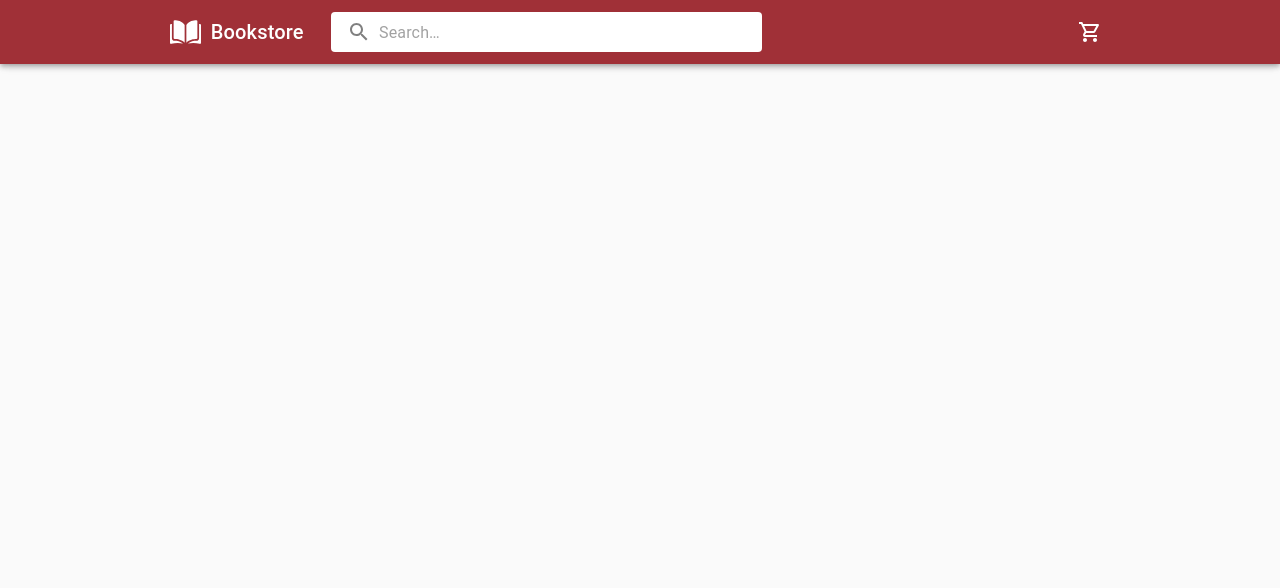
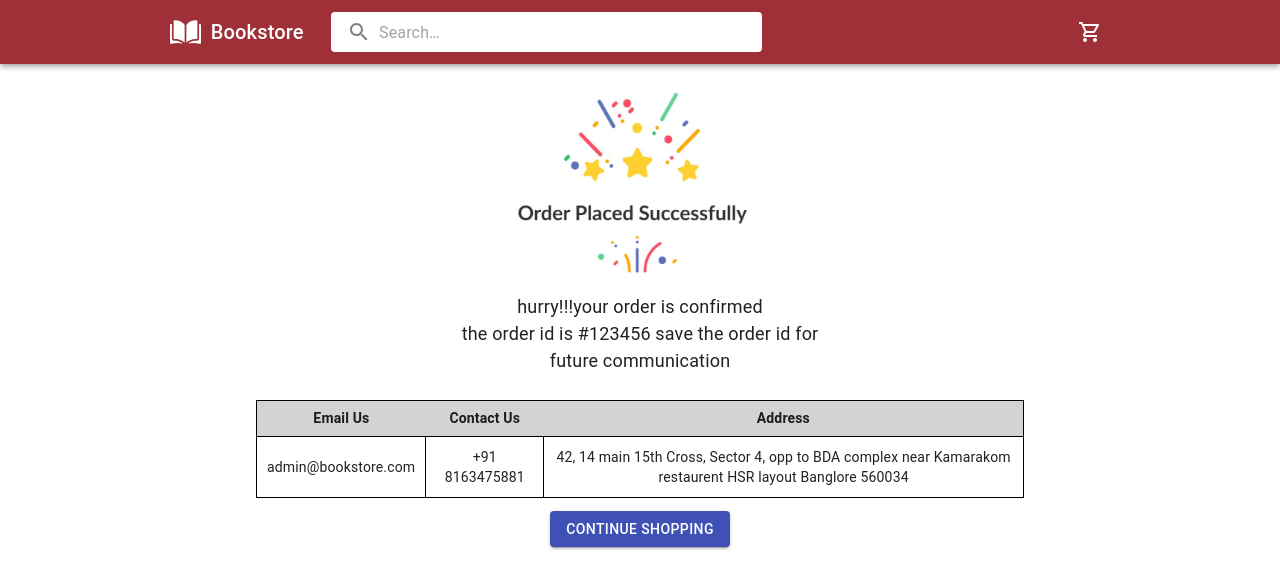
Before and after one commit to saurabhdagwar/BookShop, a React (Create React App) app: page /dashboard/orderPlaced in a window 1280 px wide. Shown: the top 588 px of the page. Built offline with nearby package versions, Linux system fonts and the light colour scheme; no server answers.

Commit message:
refactor: code by displaying order placed page after successful order

```diff
--- a/src/Components/AppBar/AppBar.jsx
+++ b/src/Components/AppBar/AppBar.jsx
@@ -105,10 +105,6 @@ const useStyles = makeStyles((theme) => ({
 export default function Appbar(props) {
   const classes = useStyles();
 
-  const nextPath = () => {
-    // props.history.push("../dashboard/cart");
-  };
-
   return (
     <React.Fragment>
       <CssBaseline />
@@ -134,7 +130,7 @@ export default function Appbar(props) {
           <div className={classes.rightOptions}>
             <SearchIcon className={classes.buttonSearch} />
 
-          <IconButton className={classes.cartButton} onClick={nextPath}>
+          <IconButton className={classes.cartButton} onClick={(e) => props.nextPath(e,"../dashboard/cart")}>
           <StyledBadge badgeContent={props.totalCartItem} >
              <ShoppingCartOutlinedIcon />
             </StyledBadge>
--- /dev/null
+++ b/src/Components/OrderPlaced/orderPlaced.css
@@ -0,0 +1,25 @@
+.placedBody{
+    display: flex;
+    flex-direction: column;
+    align-items: center;
+    min-height: 100vh;
+    width: 100%;
+}
+.successfulImage{
+    height: 25%;
+    width: 25%;
+    margin-top: 6%;
+}
+.orderTable{
+    width: 60%;
+    margin-top: 2%;
+}
+table, td {
+    border: 1px solid black;
+  border-collapse: collapse;
+  padding: 10px;
+}
+th {
+    background-color: lightgray;
+    padding: 1%;
+}
--- /dev/null
+++ b/src/Components/OrderPlaced/orderPlaced.jsx
@@ -0,0 +1,53 @@
+import React from "react";
+import "./orderPlaced.css";
+import placed from "../../assets/Placed.JPG";
+import { makeStyles } from "@material-ui/core/styles";
+import Typography from "@material-ui/core/Typography";
+import Button from '@material-ui/core/Button';
+
+const useStyles = makeStyles((theme) => ({
+  text: {
+    fontSize: "18px",
+  },
+  shopingButton:{
+      marginTop: '1%',
+      backgroundColor: ''
+  }
+}));
+
+export default function OrderPlaced(props) {
+  const classes = useStyles();
+  return (
+    <div className="placedBody">
+      <img className="successfulImage" src={placed} alt="" />
+      <Typography className={classes.text}>
+        hurry!!!your order is confirmed{" "}
+      </Typography>
+      <Typography className={classes.text}>
+        {" "}
+        the order id is #123456 save the order id for
+      </Typography>
+      <Typography className={classes.text}>future communication </Typography>
+
+      <table className="orderTable">
+        <tr>
+          <th>Email Us</th>
+          <th>Contact Us</th>
+          <th>Address</th>
+        </tr>
+        <tr>
+          <td>admin@bookstore.com</td>
+          <td>+91 8163475881</td>
+          <td>
+            42, 14 main 15th Cross, Sector 4, opp to
+            BDA complex near Kamarakom restaurent HSR layout
+            Banglore 560034
+          </td>
+        </tr>
+      </table>
+      <Button className={classes.shopingButton} onClick={(e) => {props.nextPath(e,'../dashboard')}} variant="contained" color="primary">
+        CONTINUE SHOPPING
+      </Button>
+    </div>
+  );
+}
--- a/src/Components/cart/cart.css
+++ b/src/Components/cart/cart.css
@@ -1,9 +1,9 @@
 .cartBody{
     top: 15%;
+    left: 10%;
     display: flex;
     flex-direction: column;
-    justify-content: flex-start;
-    width: 80%;
+    width: 1000px;
     position: absolute;
 }
 .cartItem{
--- a/src/Components/cart/cart.jsx
+++ b/src/Components/cart/cart.jsx
@@ -62,7 +62,7 @@ const useStyles = makeStyles((theme) => ({
 
 export default function Cart(props) {
   const classes = useStyles();
-  const [books, setBooks] = React.useState(props.cartBooks);
+  const [books, setBooks] = React.useState();
   const [detailForm, setDetailForm] = React.useState(false);
   const [summaryField, setSummaryField] = React.useState(false);
   const [value, setValue] = React.useState("Home");
@@ -82,6 +82,7 @@ export default function Cart(props) {
   const [state, setState] = React.useState();
   const [stateFlag, setStateFlag] = React.useState(false);
   const [stateError, setStateError] = React.useState("");
+
 
   const makeInitial = () => {
     setNameFlag(false);
@@ -144,6 +145,8 @@ export default function Cart(props) {
     }
   };
 
+
+
   const handleChange = (event) => {
     setValue(event.target.value);
   };
@@ -151,7 +154,7 @@ export default function Cart(props) {
   const CartBooks = () => {
     return (
       <div className="cartItem">
-        {books.map((data) => (
+        {props.cartBooks.map((data) => (
           <div className="cartBookItem">
             <img className="cartBookImage" src={bookImg} alt="" />
             <div className="infoContainer">
@@ -183,7 +186,7 @@ export default function Cart(props) {
   const CheckoutItem = () => {
     return (
       <div className="cartItem">
-        {books.map((data) => (
+        {props.cartBooks.map((data) => (
           <div className="cartBookItem">
             <img className="cartBookImage" src={bookImg} alt="" />
             <div className="infoContainer">
@@ -194,7 +197,7 @@ export default function Cart(props) {
                 {data.product_id.author}
               </Typography>
               <Typography className={classes.bookPrize}>
-                Rs. {data.product_id.price}
+                Rs. {(data.product_id.price)*(data.product_id.quantity)}
               </Typography>
             </div>
           </div>
@@ -203,10 +206,36 @@ export default function Cart(props) {
     );
   };
 
+  const checkout = (e) => {
+    let order = [];
+    props.cartBooks.map((data) => {
+      let same = {
+        "product_id": data.product_id._id,
+        "product_name": data.product_id.bookName,
+        "product_quantity": data.product_id.quantity,
+        "product_price": data.product_id.price
+       }
+      order.push(same);
+    })
+    let orderData = {
+      "orders": order
+    }
+    console.log(orderData)
+    services.addOrder(orderData)
+    .then((data) => {
+      console.log("Successfully order Placed"+JSON.stringify(data));
+      props.setOrderPlaced(data);
+      props.nextPath(e,'../dashboard/orderPlaced');
+    })
+    .catch((err) => {
+      console.log("Error occured while placing order"+err);
+    })
+  }
+
   return (
-    <div className="cartBody">
+    <div className="cartBody" >
       <div className="cartContainer">
-        My Cart ({books.length})
+        My Cart ({props.cartBooks.length})
         <CartBooks />
         {detailForm ? "" :
         <div className="blockButton">
@@ -348,6 +377,7 @@ export default function Cart(props) {
               <Button
                 variant="contained"
                 color="primary"
+                onClick={checkout}
                 className={classes.placeButton}
               >
                 CHECKOUT
--- a/src/Components/dashBoard/dashBoard.jsx
+++ b/src/Components/dashBoard/dashBoard.jsx
@@ -5,6 +5,7 @@ import Books from "../displayBooks/displayBooks"
 import Services from "../../Services/productServices";
 import { Switch, Route} from "react-router-dom";
 import ProtectedRoutes from "../../protectedRoutes.js";
+import PlacedOrder from "../OrderPlaced/orderPlaced"
 import Cart from "../cart/cart"
 
 const services = new Services();
@@ -23,10 +24,16 @@ export default function Dashboard(props) {
     const classes = useStyles();
     const [show, setShow] = React.useState(false);
     const [cartBooks, setCartBooks] = React.useState([]);
+    const [orderPlaced, setOrderPlaced] = React.useState([]);
 
     React.useEffect(() => {
         allCartItem();
       }, []);
+
+      const nextPath = (e,path) => {
+        e.stopPropagation();
+        props.history.push(path);
+      };
 
       const allCartItem = () => {
         services
@@ -42,13 +49,16 @@ export default function Dashboard(props) {
 
     return (
         <div className={classes.dashboardMain}>
-            <AppBar totalCartItem={cartBooks.length} setShow={setShow}/>
+            <AppBar totalCartItem={cartBooks.length} nextPath={nextPath} setShow={setShow}/>
             <Switch >
             <Route path="/dashboard" exact>
             <Books cartBooks={cartBooks} />
             </Route>
             <ProtectedRoutes path="/dashboard/cart" exact>
-            <Cart cartBooks={cartBooks} />
+            <Cart cartBooks={cartBooks} nextPath={nextPath} setOrderPlaced={setOrderPlaced}/>
+            </ProtectedRoutes>
+            <ProtectedRoutes path="/dashboard/orderPlaced" exact>
+            <PlacedOrder orderPlaced={orderPlaced} nextPath={nextPath} />
             </ProtectedRoutes>
             </Switch>
 
--- a/src/Components/displayBooks/displayBooks.jsx
+++ b/src/Components/displayBooks/displayBooks.jsx
@@ -55,10 +55,11 @@ export default function DisplayNotes(props) {
   const [data, setData] = React.useState(0);
   const [sort, setSort] = React.useState({ type: "" });
 
+
   React.useEffect(() => {
     getAllBooks();
+    // getCartItems();
   }, []);
-
 
   const getAllBooks = () => {
     services
@@ -66,12 +67,12 @@ export default function DisplayNotes(props) {
       .then((data) => {
         setBooks(data.data.result);
         setData(data.data.result);
-        // console.log(data.data.result);
       })
       .catch((err) => {
         console.log(err);
       });
   };
+
 
   const handleChange = (event) => {
     const name = event.target.name;
@@ -85,22 +86,17 @@ export default function DisplayNotes(props) {
         setBooks(data);
         break;
       case '2':
-        setBooks(data.sort((a, b) => (a.price > b.price) ? 1 : -1));
+        setBooks(books.sort((a, b) => (a.price > b.price) ? 1 : -1));
         break;
       case '1':
-        setBooks(data.sort((a, b) => (a.price > b.price) ? -1 : 1));
+        setBooks(books.sort((a, b) => (a.price > b.price) ? -1 : 1));
         break;
       case '3':
-        setBooks(data.reverse());
+        setBooks(books.reverse());
         break;
     }
   };
 
-  const cartCheck = (e,data) => {
-    e.stopPropagation();
-    console.log("cartBooks"+props.cartBooks);
-
-  }
 
   const addedToBag = (e, data) => {
     e.stopPropagation();
@@ -151,21 +147,7 @@ export default function DisplayNotes(props) {
       </span>
       <div className="allBooks">
         {books.map((data) => (
-          <div className="bookContainer" onLoad={
-            (e) => {
-              e.stopPropagation();
-              const check = props.cartBooks.some((cart) => cart.product_id._id === data._id)
-               if(check){
-                data.isCart = true;
-                console.log("Cart----------");
-              }
-              else{
-                data.isCart = false;
-              }
-              console.log(check);
-              // console.log(props.cartBooks);
-            }
-          }>
+          <div className="bookContainer" >
             <div className="imageContainer">
               <img className="bookImage" src={bookImg} alt="" />
             </div>
--- a/src/Services/productServices.js
+++ b/src/Services/productServices.js
@@ -25,4 +25,14 @@ export default class productServices {
       });
   };
 
+  addOrder = (data) => {
+    const user = localStorage.getItem("bookStoreToken")
+    console.log(data);
+    return axios.Post(`${baseUrl}/add/order`,data,{
+        headers: {
+          "x-access-token": `${user}`,
+        },
+      });
+  };
+
 }
```
Also changed, not shown: simp.json (added, +87 -0 lines), src/assets/Placed.JPG (added), 1 other file (tests, documents, lock files or other folders).
